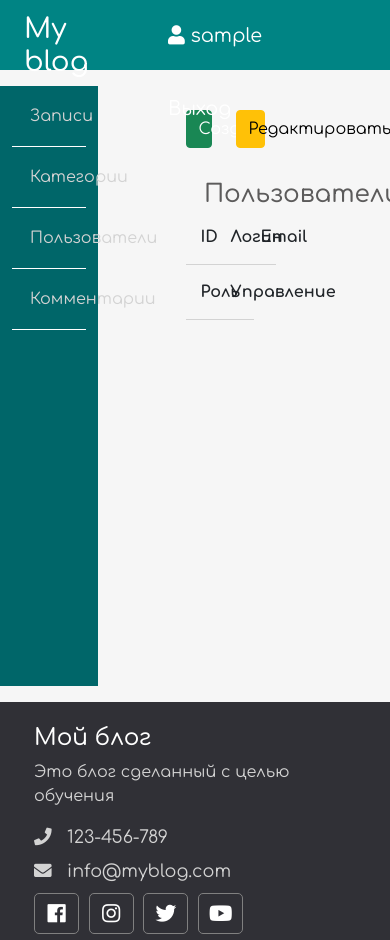
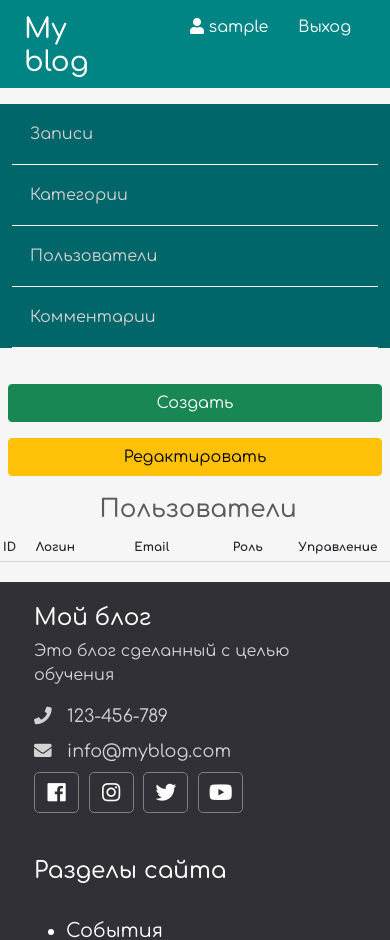
Before and after one commit to sereja-s/blog, a PHP site: page /admin/users/index.php in a window 390 px wide; the page is wider, and only the part inside the window is pictured. Shown: the top 940 px of that part. Run offline with PHP 8.4, Linux system fonts and the light colour scheme; the visitor is signed in with stand-in values (Sample User, id 1); data that the repository does not hold is empty.

Commit message:
АДАПТИВ

```diff
--- a/admin/users/index.php
+++ b/admin/users/index.php
@@ -4,6 +4,7 @@ include "../../app/controllers/users.php"
 ?>
 <!doctype html>
 <html lang="en">
+
 <head>
 	<!-- Required meta tags -->
 	<meta charset="utf-8">
@@ -13,8 +14,7 @@ include "../../app/controllers/users.php"
 	<link href="https://cdn.jsdelivr.net/npm/bootstrap@5.0.0-beta2/dist/css/bootstrap.min.css" rel="stylesheet" integrity="sha384-BmbxuPwQa2lc/FVzBcNJ7UAyJxM6wuqIj61tLrc4wSX0szH/Ev+nYRRuWlolflfl" crossorigin="anonymous">
 
 	<!-- Font Awesome -->
-    <link rel="stylesheet" href="https://use.fontawesome.com/releases/v5.7.2/css/all.css"
-          integrity="sha384-fnmOCqbTlWIlj8LyTjo7mOUStjsKC4pOpQbqyi7RrhN7udi9RwhKkMHpvLbHG9Sr" crossorigin="anonymous">
+	<link rel="stylesheet" href="https://use.fontawesome.com/releases/v5.7.2/css/all.css" integrity="sha384-fnmOCqbTlWIlj8LyTjo7mOUStjsKC4pOpQbqyi7RrhN7udi9RwhKkMHpvLbHG9Sr" crossorigin="anonymous">
 
 	<!-- Custom Styling -->
 	<link rel="stylesheet" href="../../assets/css/admin.css">
@@ -22,6 +22,7 @@ include "../../app/controllers/users.php"
 	<link href="https://fonts.googleapis.com/css2?family=Comfortaa:wght@300;400;500;600;700&display=swap" rel="stylesheet">
 	<title>My blog</title>
 </head>
+
 <body>
 
 	<?php include("../../app/include/header-admin.php"); ?>
@@ -30,32 +31,32 @@ include "../../app/controllers/users.php"
 
 		<?php include "../../app/include/sidebar-admin.php"; ?>
 
-        <div class="posts col-9">
-            <div class="button row">
-                <a href="<?php echo BASE_URL . "admin/users/create.php";?>" class="col-2 btn btn-success">Создать</a>
+		<div class="posts col-md-9 col-12">
+			<div class="button row gx-1 gy-2">
+				<a href="<?php echo BASE_URL . "admin/users/create.php"; ?>" class="col-md-4 col-12 btn btn-success">Создать</a>
 				<span class="col-1"></span>
-                <a href="<?php echo BASE_URL . "admin/users/index.php";?>" class="col-3 btn btn-warning">Редактировать</a>
+				<a href="<?php echo BASE_URL . "admin/users/index.php"; ?>" class="col-md-4 col-12 btn btn-warning">Редактировать</a>
 			</div>
 			<div class="row title-table">
 				<h2>Пользователи</h2>
 				<div class="col-1">ID</div>
-                <div class="col-2">Логин</div>
+				<div class="col-3">Логин</div>
 				<div class="col-3">Email</div>
 				<div class="col-2">Роль</div>
-                <div class="col-4">Управление</div>
+				<div class="col-3">Управление</div>
 			</div>
-            <?php foreach ($users as $key => $user): ?>
+			<?php foreach ($users as $key => $user) : ?>
 				<div class="row post">
-                <div class="col-1"><?=$user['id'];?></div>
-                <div class="col-2"><?=$user['username'];?></div>
-                <div class="col-3"><?=$user['email'];?></div>
-                <?php if ($user['admin'] == 1): ?>
+					<div class="col-1"><?= $user['id']; ?></div>
+					<div class="col-3"><?= $user['username']; ?></div>
+					<div class="col-3"><?= mb_substr($user['email'], 0, 10, 'UTF-8') . '...'  ?></div>
+					<?php if ($user['admin'] == 1) : ?>
 						<div class="col-2">Admin</div>
-                <?php else: ?>
+					<?php else : ?>
 						<div class="col-2">User</div>
 					<? endif; ?>
-                <div class="red col-2"><a href="edit.php?edit_id=<?=$user['id'];?>">edit</a></div>
-                <div class="del col-2"><a href="index.php?delete_id=<?=$user['id'];?>">delete</a></div>
+					<div class="red col-2"><a href="edit.php?edit_id=<?= $user['id']; ?>">ред.</a></div>
+					<div class="del col-1"><a href="index.php?delete_id=<?= $user['id']; ?>">уд.</a></div>
 				</div>
 			<?php endforeach; ?>
 		</div>
@@ -79,4 +80,5 @@ include "../../app/controllers/users.php"
 <script src="https://cdn.jsdelivr.net/npm/bootstrap@5.0.0-beta2/dist/js/bootstrap.min.js" integrity="sha384-nsg8ua9HAw1y0W1btsyWgBklPnCUAFLuTMS2G72MMONqmOymq585AcH49TLBQObG" crossorigin="anonymous"></script>
 -->
 </body>
+
 </html>
--- a/app/controllers/users.php
+++ b/app/controllers/users.php
@@ -1,15 +1,18 @@
 <?php
 include SITE_ROOT . "/app/database/db.php";
 
-$errMsg = [];
+$errMsg = []; // для хранения сообщений об ошибках
+$msgOk = ''; // для хранения сообщения об успехах
 
-function userAuth($user){
+function userAuth($user)
+{
 	$_SESSION['id'] = $user['id'];
 	$_SESSION['login'] = $user['username'];
 	$_SESSION['admin'] = $user['admin'];
-    if($_SESSION['admin']){
+	// по условию делаем редирект(перенаправление) на соответствующую страницу
+	if ($_SESSION['admin']) {
 		header('location: ' . BASE_URL . "admin/posts/index.php");
-    }else{
+	} else {
 		header('location: ' . BASE_URL);
 	}
 }
@@ -17,25 +20,33 @@ function userAuth($user){
 $users = selectAll('users');
 
 // Код для формы регистрации
-if($_SERVER['REQUEST_METHOD'] === 'POST' && isset($_POST['button-reg'])){
+if ($_SERVER['REQUEST_METHOD'] === 'POST' && isset($_POST['button-reg'])) {
 
+	// после заполнения и отправки формы (методом POST) введённые данные в полях должны сохраниться (кроме пароля)
 	$admin = 0;
 	$login = trim($_POST['login']);
 	$email = trim($_POST['mail']);
 	$passF = trim($_POST['pass-first']);
 	$passS = trim($_POST['pass-second']);
 
-    if($login === '' || $email === '' || $passF === ''){
+	if ($login === '' || $email === '' || $passF === '') {
+
 		array_push($errMsg, "Не все поля заполнены!");
-    }elseif (mb_strlen($login, 'UTF8') < 2){
+	} elseif (mb_strlen($login, 'UTF8') < 2) {
+
 		array_push($errMsg, "Логин должен быть более 2-х символов");
-    }elseif ($passF !== $passS) {
+	} elseif ($passF !== $passS) {
+
 		array_push($errMsg, "Пароли в обеих полях должны соответствовать!");
-    }else{
+	} else {
+
+		// запрос в БД (нужен для проверки: существует ли уже пользователь с полученным из формы email)
 		$existence = selectOne('users', ['email' => $email]);
-        if($existence['email'] === $email){
+		if ($existence['email'] === $email) {
+
 			array_push($errMsg, "Пользователь с такой почтой уже зарегистрирован!");
-        }else{
+		} else {
+
 			$pass = password_hash($passF, PASSWORD_DEFAULT);
 			$post = [
 				'admin' => $admin,
@@ -44,38 +55,50 @@ if($_SERVER['REQUEST_METHOD'] === 'POST' && isset($_POST['button-reg'])){
 				'password' => $pass
 			];
 			$id = insert('users', $post);
-            $user = selectOne('users', ['id' => $id] );
+
+			$msgOk = "Пользователь " . "<strong>" . $login . "</strong>" . " успешно зарегистрирован!";
+
+			$user = selectOne('users', ['id' => $id]);
 			userAuth($user);
 		}
 	}
-}else{
+} else {
+	// пользователь только пришёл на страницу формы (методом GET)
 	$login = '';
 	$email = '';
 }
 
+
+
 // Код для формы авторизации
-if($_SERVER['REQUEST_METHOD'] === 'POST' && isset($_POST['button-log'])){
+if ($_SERVER['REQUEST_METHOD'] === 'POST' && isset($_POST['button-log'])) {
 
 	$email = trim($_POST['mail']);
 	$pass = trim($_POST['password']);
 
-    if($email === '' || $pass === '') {
+	if ($email === '' || $pass === '') {
+
 		array_push($errMsg, "Не все поля заполнены!");
-    }else{
+	} else {
+		// запрос в БД на проверку: если такой email
 		$existence = selectOne('users', ['email' => $email]);
-        if($existence && password_verify($pass, $existence['password'])){
+
+		// проверка пришло ли что то в массив в переменной и проверка пароля введённого и хешрованного (из БД)
+		if ($existence && password_verify($pass, $existence['password'])) {
+
 			userAuth($existence);
-        }else{
+		} else {
 			array_push($errMsg, "Почта либо пароль введены неверно!");
 		}
 	}
-}else{
+} else {
 	$email = '';
 }
 
+
+
 // Код добавления пользователя в админке
-if($_SERVER['REQUEST_METHOD'] === 'POST' && isset($_POST['create-user'])){
-
+if ($_SERVER['REQUEST_METHOD'] === 'POST' && isset($_POST['create-user'])) {
 
 	$admin = 0;
 	$login = trim($_POST['login']);
@@ -83,17 +106,17 @@ if($_SERVER['REQUEST_METHOD'] === 'POST' && isset($_POST['create-user'])){
 	$passF = trim($_POST['pass-first']);
 	$passS = trim($_POST['pass-second']);
 
-    if($login === '' || $email === '' || $passF === ''){
+	if ($login === '' || $email === '' || $passF === '') {
 		array_push($errMsg, "Не все поля заполнены!");
-    }elseif (mb_strlen($login, 'UTF8') < 2){
+	} elseif (mb_strlen($login, 'UTF8') < 2) {
 		array_push($errMsg, "Логин должен быть более 2-х символов");
-    }elseif ($passF !== $passS) {
+	} elseif ($passF !== $passS) {
 		array_push($errMsg, "Пароли в обеих полях должны соответствовать!");
-    }else{
+	} else {
 		$existence = selectOne('users', ['email' => $email]);
-        if($existence['email'] === $email){
+		if ($existence['email'] === $email) {
 			array_push($errMsg, "Пользователь с такой почтой уже зарегистрирован!");
-        }else{
+		} else {
 			$pass = password_hash($passF, PASSWORD_DEFAULT);
 			if (isset($_POST['admin'])) $admin = 1;
 			$user = [
@@ -103,24 +126,24 @@ if($_SERVER['REQUEST_METHOD'] === 'POST' && isset($_POST['create-user'])){
 				'password' => $pass
 			];
 			$id = insert('users', $user);
-            $user = selectOne('users', ['id' => $id] );
+			$user = selectOne('users', ['id' => $id]);
 			userAuth($user);
 		}
 	}
-}else{
+} else {
 	$login = '';
 	$email = '';
 }
 
 // Код удаления пользователя в админке
-if($_SERVER['REQUEST_METHOD'] === 'GET' && isset($_GET['delete_id'])){
+if ($_SERVER['REQUEST_METHOD'] === 'GET' && isset($_GET['delete_id'])) {
 	$id = $_GET['delete_id'];
 	delete('users', $id);
 	header('location: ' . BASE_URL . 'admin/users/index.php');
 }
 
 // РЕДАКТИРОВАНИЕ ПОЛЬЗОВАТЕЛЯ ЧЕРЕЗ АДМИНКУ
-if($_SERVER['REQUEST_METHOD'] === 'GET' && isset($_GET['edit_id'])){
+if ($_SERVER['REQUEST_METHOD'] === 'GET' && isset($_GET['edit_id'])) {
 	$user = selectOne('users', ['id' => $_GET['edit_id']]);
 
 	$id =  $user['id'];
@@ -129,7 +152,7 @@ if($_SERVER['REQUEST_METHOD'] === 'GET' && isset($_GET['edit_id'])){
 	$email = $user['email'];
 }
 
-if($_SERVER['REQUEST_METHOD'] === 'POST' && isset($_POST['update-user'])){
+if ($_SERVER['REQUEST_METHOD'] === 'POST' && isset($_POST['update-user'])) {
 
 	$id = $_POST['id'];
 	$mail = trim($_POST['mail']);
@@ -138,13 +161,13 @@ if($_SERVER['REQUEST_METHOD'] === 'POST' && isset($_POST['update-user'])){
 	$passS = trim($_POST['pass-second']);
 	$admin = isset($_POST['admin']) ? 1 : 0;
 
-    if($login === ''){
+	if ($login === '') {
 		array_push($errMsg, "Не все поля заполнены!");
-    }elseif (mb_strlen($login, 'UTF8') < 2){
+	} elseif (mb_strlen($login, 'UTF8') < 2) {
 		array_push($errMsg, "Логин должен быть более 2-х символов");
-    }elseif ($passF !== $passS) {
+	} elseif ($passF !== $passS) {
 		array_push($errMsg, "Пароли в обеих полях должны соответствовать!");
-    }else{
+	} else {
 		$pass = password_hash($passF, PASSWORD_DEFAULT);
 		if (isset($_POST['admin'])) $admin = 1;
 		$user = [
@@ -157,7 +180,7 @@ if($_SERVER['REQUEST_METHOD'] === 'POST' && isset($_POST['update-user'])){
 		$user = update('users', $id, $user);
 		header('location: ' . BASE_URL . 'admin/users/index.php');
 	}
-}else{
+} else {
 	$id =  $user['id'];
 	$admin =  $user['admin'];
 	$username = $user['username'];
--- a/app/database/db.php
+++ b/app/database/db.php
@@ -1,6 +1,6 @@
 <?php
 
-//session_start();
+session_start();
 require 'connect.php';
 
 /**
@@ -35,7 +35,7 @@ function dbCheckError($query)
 //--------------------------------------------------------------------------------------------------------------------//
 
 /**
- * функция создаёт запрос на получение данных из одной таблицы: $table
+ * функция создаёт запрос (и возвращает результат) на получение данных из одной таблицы: $table
  */
 function selectAll($table, $params = [])
 {
@@ -70,7 +70,7 @@ function selectAll($table, $params = [])
 
 
 /**
- * функция создаёт запрос на получение одной строки из выбранной таблицы: $table
+ * функция создаёт запрос (и возвращает результат) на получение одной строки из выбранной таблицы: $table
  */
 function selectOne($table, $params = [])
 {
@@ -125,7 +125,7 @@ function insert($table, $params)
 	$query = $pdo->prepare($sql);
 	$query->execute($params);
 	dbCheckError($query);
-	return $pdo->lastInsertId();
+	return $pdo->lastInsertId(); // - метод php (вернёт Id)
 }
 
 //-------------------------------------------------------------------------------------------------------------------//
--- a/app/include/sidebar-admin.php
+++ b/app/include/sidebar-admin.php
@@ -1,18 +1,18 @@
 <?php include "../../path.php"; ?>
 <div class="row">
-    <div class="sidebar col-3">
+	<div class="sidebar col-md-3 col-12">
 		<ul>
 			<li>
-                <a href="<?php echo BASE_URL . "admin/posts/index.php";?>">Записи</a>
+				<a href="<?php echo BASE_URL . "admin/posts/index.php"; ?>">Записи</a>
 			</li>
 			<li>
-                <a href="<?php echo BASE_URL . "admin/topics/index.php";?>">Категории</a>
+				<a href="<?php echo BASE_URL . "admin/topics/index.php"; ?>">Категории</a>
 			</li>
 			<li>
-                <a href="<?php echo BASE_URL . "admin/users/index.php";?>">Пользователи</a>
+				<a href="<?php echo BASE_URL . "admin/users/index.php"; ?>">Пользователи</a>
 			</li>
 			<li>
-                <a href="<?php echo BASE_URL . "admin/comments/index.php";?>">Комментарии</a>
+				<a href="<?php echo BASE_URL . "admin/comments/index.php"; ?>">Комментарии</a>
 			</li>
 		</ul>
 	</div>
--- a/assets/css/admin.css
+++ b/assets/css/admin.css
@@ -19,11 +19,11 @@ a{
 }
 
 /*
-    HEADER MENU
+    HEADER-ADMIN MENU
  */
  header{
 	background: #008484;
-    height: 70px;
+	max-height: 100%;
 }
 header *{
 	color: #ffffff;
@@ -33,7 +33,6 @@ header h1 {
 }
 header h1 a{
 	color: #ffffff;
-    text-decoration: none;
 }
 header h1 a:hover{
 	color: #ffffff;
@@ -55,11 +54,32 @@ header ul li a{
 	color: #ffffff;
 	padding: 22px;
 }
+
+@media(max-width: 768px){
+  header ul li a {
+	  font-size: 1rem;
+	  padding: 25px 22px;
+  }
+}
+@media(max-width: 425px){
+  header ul li a {
+	  padding: 15px;
+  }
+}
+@media(max-width: 370px){
+  header ul li a {
+	  font-size: .9rem;
+	  padding: 10px;
+  }
+}
+
 header ul li a:hover {
 	background: #006669;
 	transition: 0.5s;
 	color:#fff;
 }
+
+/* контент */
 header ul li ul {
 	position: absolute;
 	top: 70px;
@@ -68,9 +88,15 @@ header ul li ul {
 	display: none;
 	z-index: 111;
 }
+/* здесь header ul li - родитель(оболочка), header ul li ul - контент(содержимое появляющегося меню) */
+header ul li:active header ul li ul {
+  display: block;
+}
+/* ховер на контенте */
 header ul li:hover ul{
 	display: block;
 }
+
 header ul li ul li {
 	width: 100%;
 }
@@ -223,7 +249,7 @@ SIDEBAR
 .sidebar{
     margin: 1rem 0;
     background: #006669;
-    min-height: 600px;
+    max-height: 100%;
 }
 
 .sidebar ul{
@@ -250,10 +276,15 @@ SIDEBAR
     height: 100%;
     padding: 40px 100px 100px;
 }
+@media (max-width: 768px) {
+	.posts{
+		padding: 20px 10px 20px;
+	}
+}
 
 .posts h2{
     text-align: center;
-    margin: 2rem 0 0 0.4rem;
+    margin: 1.2rem 0 0.5rem 0.2rem;
 }
 
 .posts .title-table div{
@@ -262,11 +293,29 @@ SIDEBAR
     border-bottom: 1px solid #d3d3d3;
     font-weight: 700;
 }
+@media (max-width: 1024px) {
+	.posts .title-table div{
+		padding: 7px;
+		font-size: 14px;
+  }
+}
+@media (max-width: 1024px) {
+	.posts .title-table div{
+		padding: 5px;
+		font-size: 12px;
+  }
+}
 
 .posts .post div{
     padding: 15px;
     text-align: left;
     border-bottom: 1px solid #d3d3d3;
+}
+@media (max-width: 1024px) {
+	.posts .post div{
+		padding: 5px;
+		font-size: 12px;
+  }
 }
 .posts .post .red{
     color: #006669;
--- a/index.php
+++ b/index.php
@@ -58,7 +58,7 @@ $topTopic = selectTopTopicFromPostsOnIndex('posts');
 						<?php else : ?>
 							<div class="carousel-item">
 							<?php endif; ?>
-							<img src="<?= BASE_URL . 'assets/images/posts/' . $post['img'] ?>" alt="<?= $post['title'] ?>" class="d-block w-100">
+							<a href="<?= BASE_URL . 'single.php?post=' . $post['id']; ?>"><img src="<?= BASE_URL . 'assets/images/posts/' . $post['img'] ?>" alt="<?= $post['title'] ?>" class="d-block w-100"></a>
 							<div class="carousel-caption-hack carousel-caption d-none d-md-block">
 								<h5><a href="<?= BASE_URL . 'single.php?post=' . $post['id']; ?>"><?= substr($post['title'], 0, 120) . '...'  ?></a></h5>
 							</div>
@@ -87,7 +87,7 @@ $topTopic = selectTopTopicFromPostsOnIndex('posts');
 					<?php foreach ($posts as $post) : ?>
 						<div class="post row">
 							<div class="img col-12 col-md-4">
-								<img src="<?= BASE_URL . 'assets/images/posts/' . $post['img'] ?>" alt="<?= $post['title'] ?>" class="img-thumbnail">
+								<a href="<?= BASE_URL . 'single.php?post=' . $post['id']; ?>"><img src="<?= BASE_URL . 'assets/images/posts/' . $post['img'] ?>" alt="<?= $post['title'] ?>" class="img-thumbnail"></a>
 							</div>
 							<div class="post_text col-12 col-md-8">
 								<h3>
@@ -104,6 +104,7 @@ $topTopic = selectTopTopicFromPostsOnIndex('posts');
 					<?php endforeach; ?>
 					<?php include("app/include/pagination.php"); ?>
 				</div>
+
 				<!-- sidebar Content -->
 				<div class="sidebar col-md-3 col-12">
 
```
Also changed, not shown: admin/comments/index.php (+18 -16 lines), admin/posts/index.php (+21 -19 lines), admin/topics/index.php (+13 -11 lines), app/controllers/topics.php (+14 -14 lines), app/include/header.php (+6 -2 lines), assets/css/style.css (+14 -2 lines), log.php (+14 -6 lines), reg.php (+21 -6 lines), .htaccess (added). Lines whose indentation alone changed are shown as unchanged.
